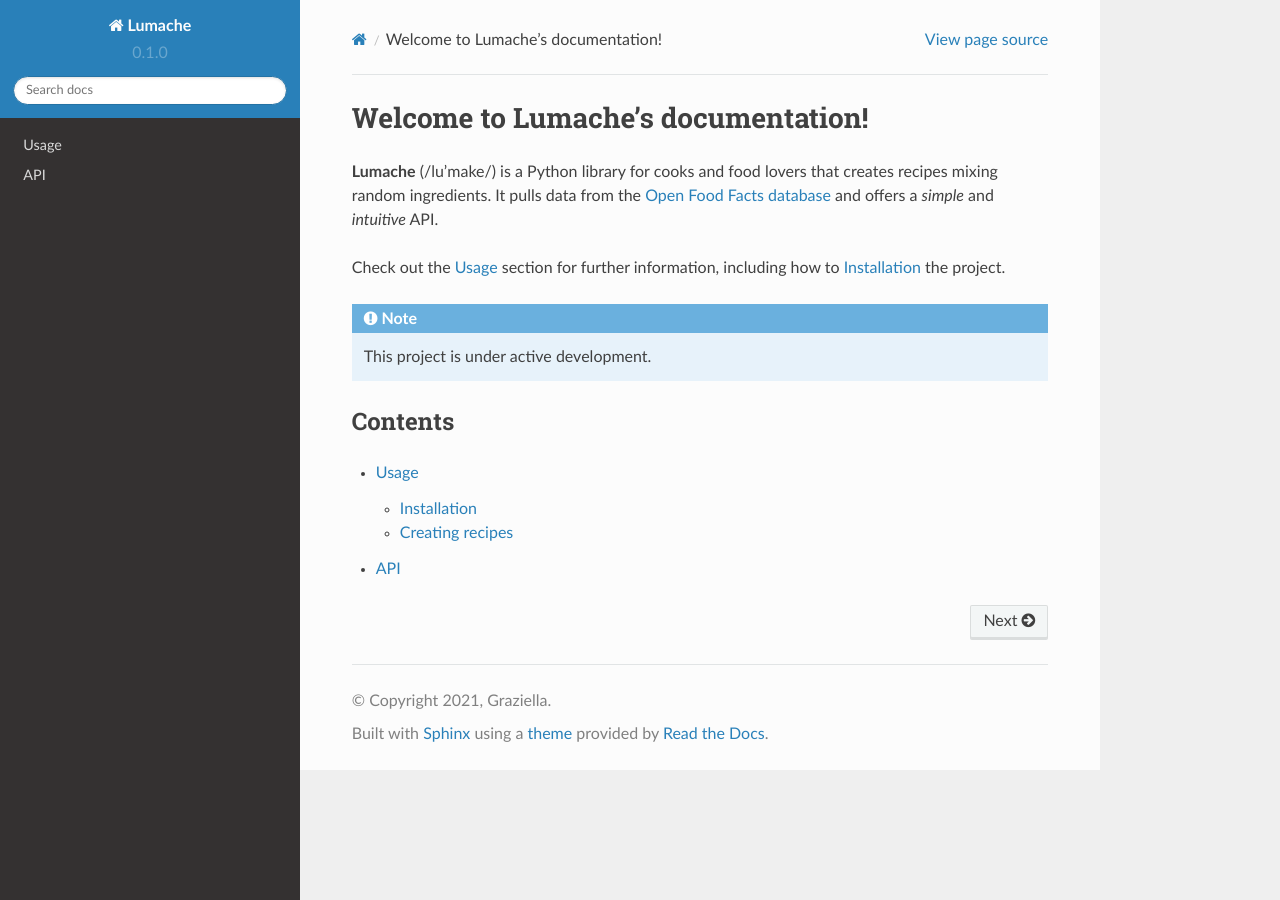
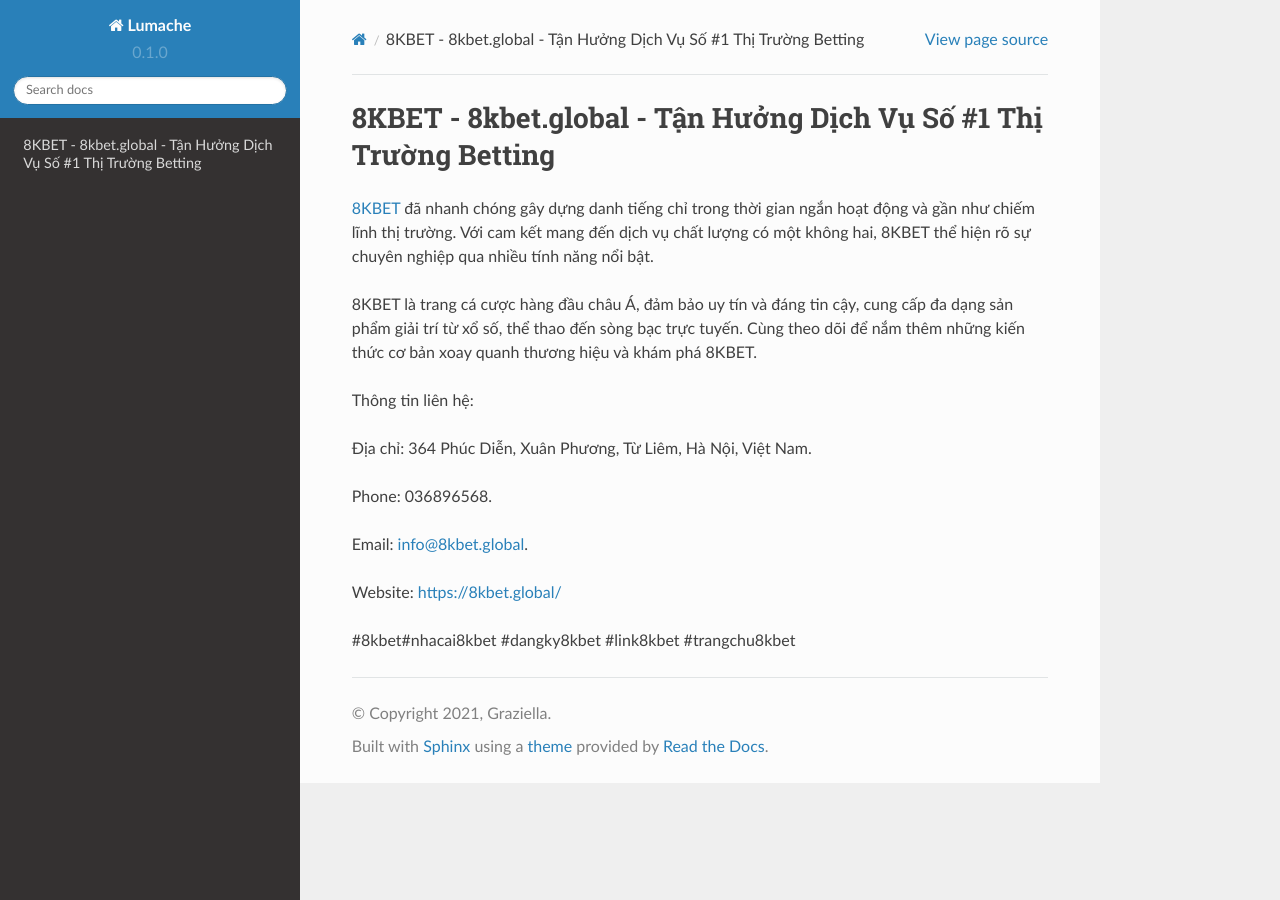
Before and after one commit to socialentity/8kbetglobal, a Sphinx documentation site: the page built from docs/source/index.rst, in a window 1280 px wide. Built offline with Sphinx 7.4.7 and the Read the Docs theme 2.0.0, drawn with Linux system fonts in a browser that asks for light colours.

Commit message:
Update index.rst

```diff
--- a/docs/source/index.rst
+++ b/docs/source/index.rst
@@ -1,22 +1,18 @@
-Welcome to Lumache's documentation!
+8KBET - 8kbet.global - Tận Hưởng Dịch Vụ Số #1 Thị Trường Betting
 ===================================
 
-**Lumache** (/lu'make/) is a Python library for cooks and food lovers
-that creates recipes mixing random ingredients.
-It pulls data from the `Open Food Facts database <https://world.openfoodfacts.org/>`_
-and offers a *simple* and *intuitive* API.
+`8KBET <https://8kbet.global/>`_ đã nhanh chóng gây dựng danh tiếng chỉ trong thời gian ngắn hoạt động và gần như chiếm lĩnh thị trường. Với cam kết mang đến dịch vụ chất lượng có một không hai, 8KBET thể hiện rõ sự chuyên nghiệp qua nhiều tính năng nổi bật.
 
-Check out the :doc:`usage` section for further information, including
-how to :ref:`installation` the project.
+8KBET là trang cá cược hàng đầu châu Á, đảm bảo uy tín và đáng tin cậy, cung cấp đa dạng sản phẩm giải trí từ xổ số, thể thao đến sòng bạc trực tuyến. Cùng theo dõi để nắm thêm những kiến thức cơ bản xoay quanh thương hiệu và khám phá 8KBET.
 
-.. note::
+Thông tin liên hệ:
 
-   This project is under active development.
+Địa chỉ: 364 Phúc Diễn, Xuân Phương, Từ Liêm, Hà Nội, Việt Nam.
 
-Contents
---------
+Phone: 036896568.
 
-.. toctree::
+Email: info@8kbet.global.
 
-   usage
-   api
+Website: https://8kbet.global/
+
+#8kbet#nhacai8kbet #dangky8kbet #link8kbet #trangchu8kbet
```
